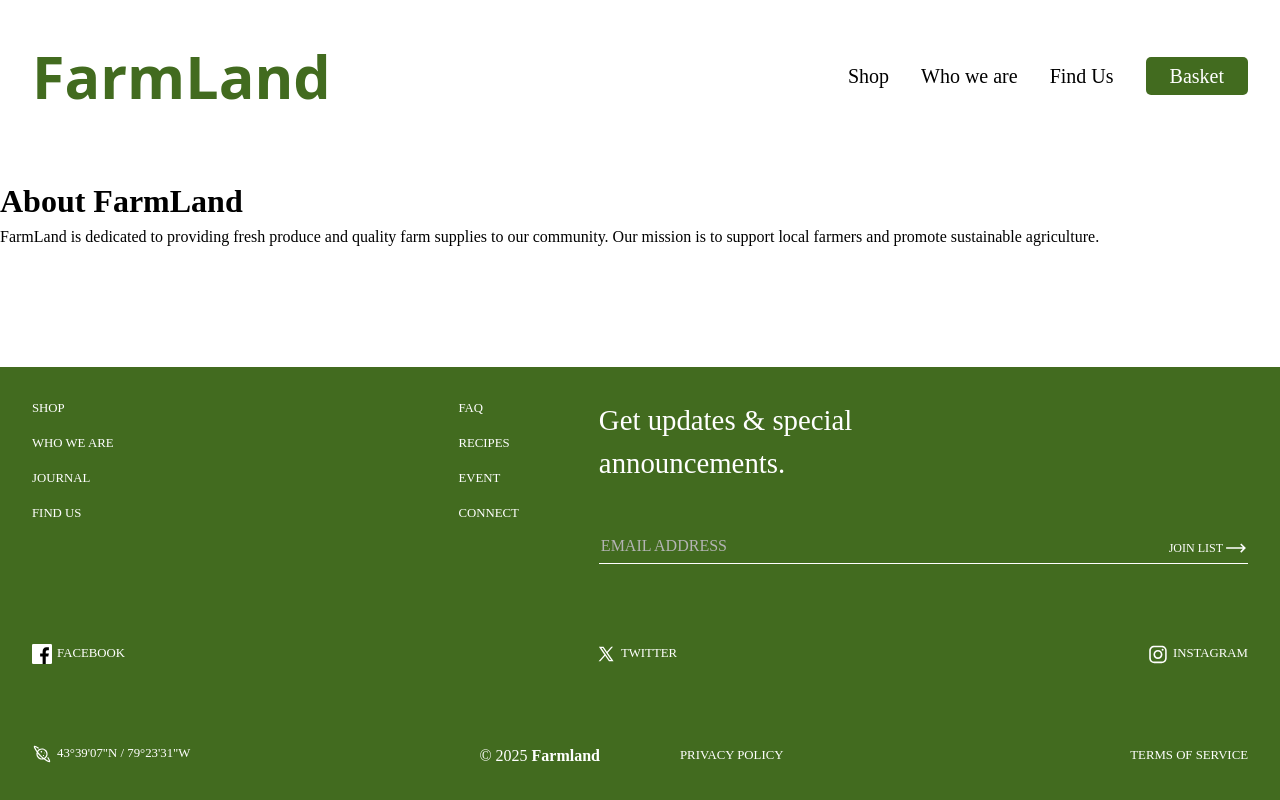
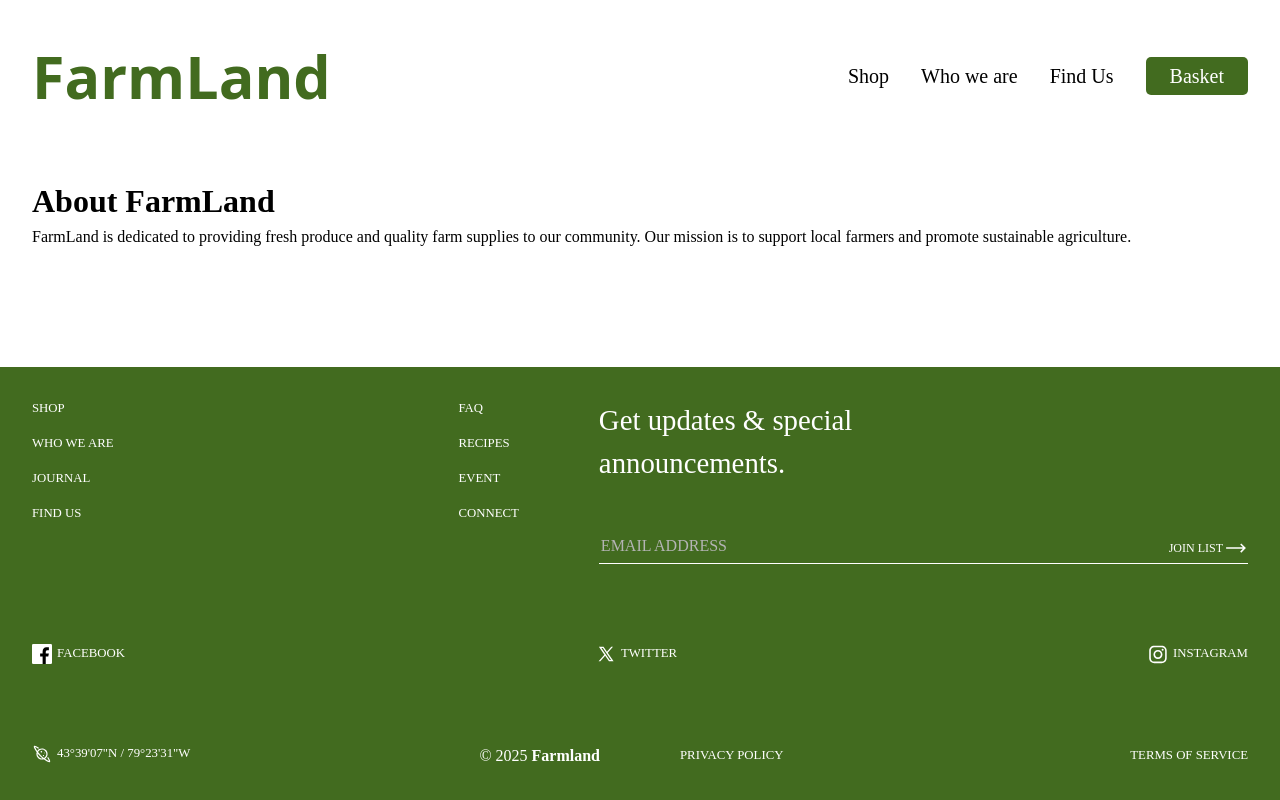
Before and after one commit to Ayoroq/farmLand, a React (Vite) app: page /about in a window 1280 px wide. Built offline with nearby package versions, Linux system fonts and the light colour scheme; a web font is replaced by a local one.

Commit message:
Added more stylings to the different pages

```diff
--- a/src/pages/About/About.module.css
+++ b/src/pages/About/About.module.css
@@ -1,3 +1,4 @@
-.about{
-    flex: 1;
+.about {
+  flex: 1;
+  padding: 0 2rem;
 }
--- a/src/pages/Basket/Basket.module.css
+++ b/src/pages/Basket/Basket.module.css
@@ -1,3 +1,4 @@
 .basket{
     flex: 1;
+    padding:0 2rem;
 }
--- a/src/pages/Contact/Contact.module.css
+++ b/src/pages/Contact/Contact.module.css
@@ -1,3 +1,4 @@
-.contact{
-    flex: 1;
+.contact {
+  flex: 1;
+  padding: 0 2rem;
 }
--- a/src/pages/Shop/Shop.module.css
+++ b/src/pages/Shop/Shop.module.css
@@ -1,3 +1,4 @@
-.shop{
-    flex: 1;
+.shop {
+  flex: 1;
+  padding: 0 2rem;
 }
```
